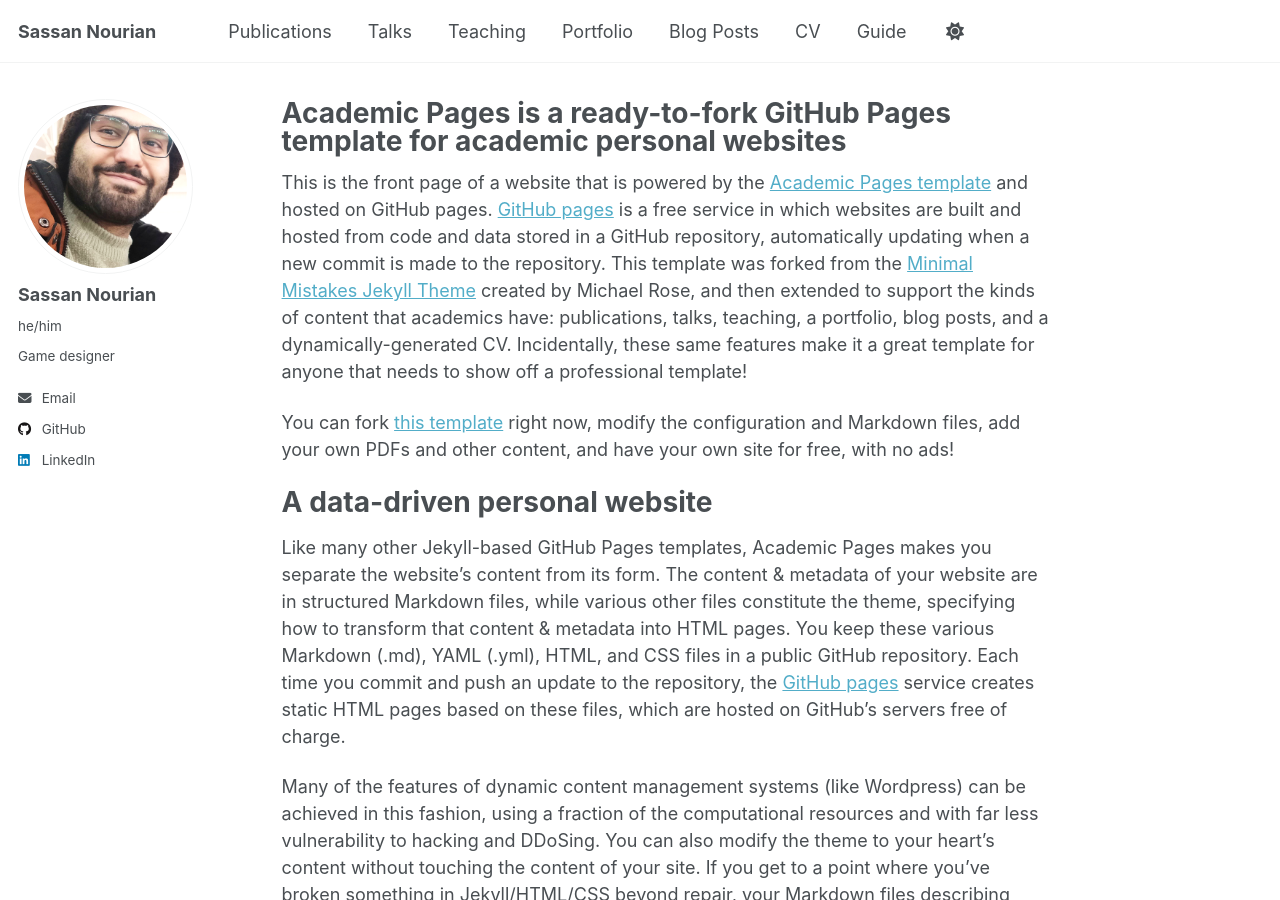
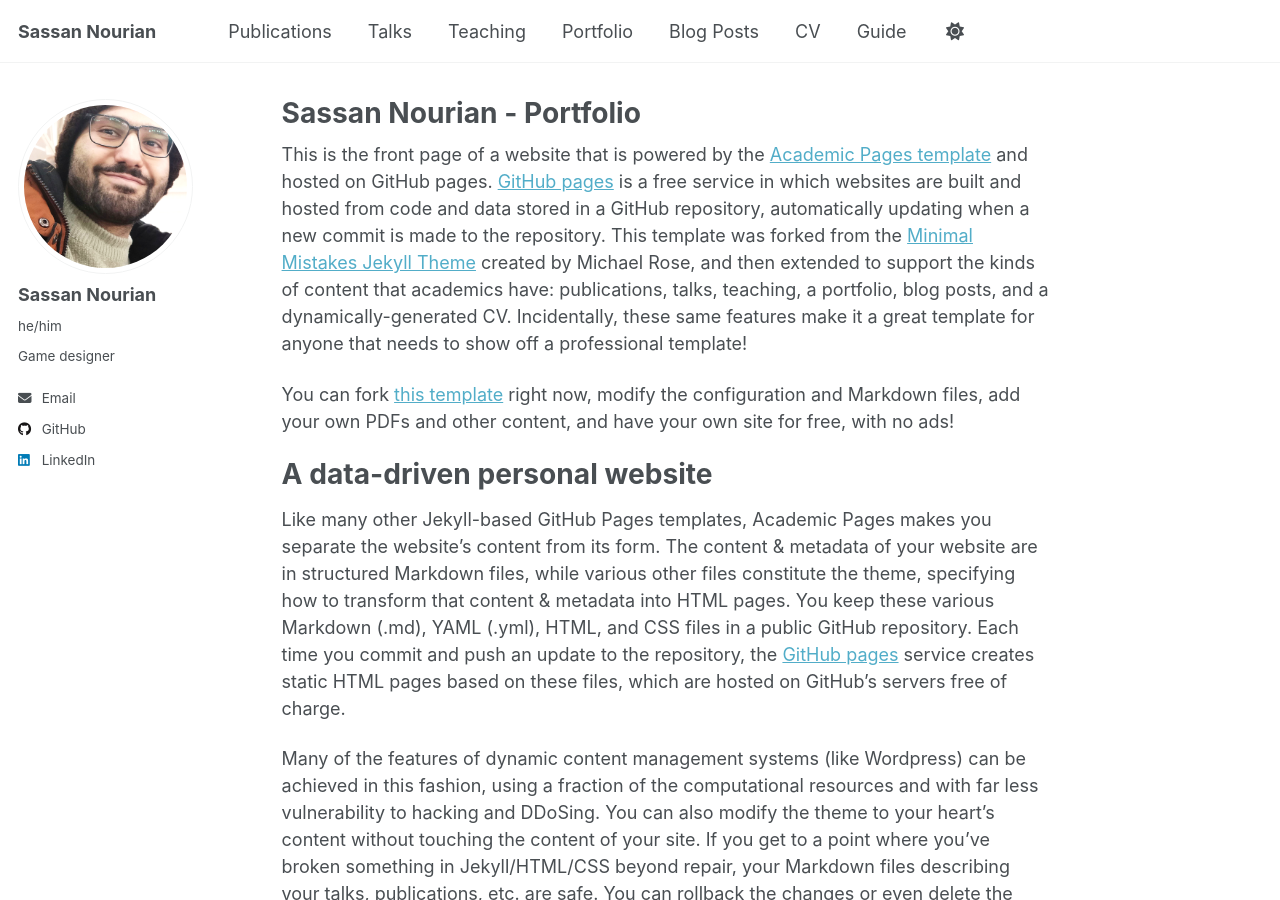
Before and after one commit to SassanTheDev/SassanTheDev.github.io, a Jekyll site: the page built from _pages/about.md, in a window 1280 px wide and 900 px high. Built offline with Jekyll 4.4.1, drawn with Linux system fonts in a browser that asks for light colours; a script that is not in the unit is left out.

Commit message:
changed the web tab title

```diff
--- a/_pages/about.md
+++ b/_pages/about.md
@@ -1,6 +1,6 @@
 ---
 permalink: /
-title: "Academic Pages is a ready-to-fork GitHub Pages template for academic personal websites"
+title: "Sassan Nourian - Portfolio"
 author_profile: true
 redirect_from:
   - /about/
```
